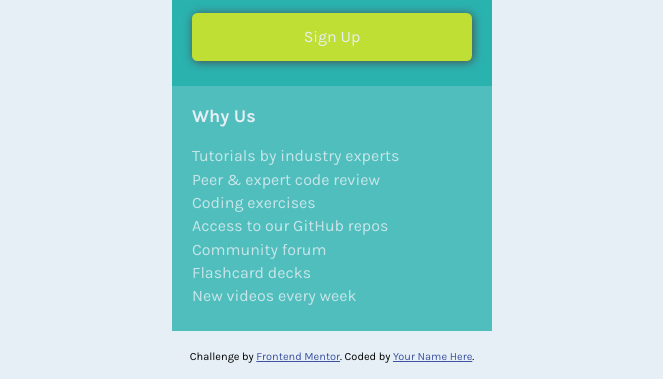
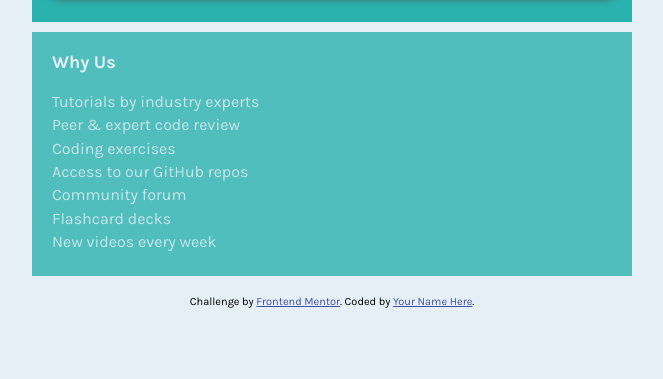
Before and after one commit to LevanceWam/Components, a plain HTML site: page SinglePriceColumn/index.html in a window 1280 px wide. Shown: the part 421-800 px from the top of the page, without its empty margins (308-971 px from the left). Drawn offline with Linux system fonts and the light colour scheme.

Commit message:
starting on the grid

```diff
--- a/SinglePriceColumn/css/style.css
+++ b/SinglePriceColumn/css/style.css
@@ -36,13 +36,13 @@ body {
 /* * Container  */
 
 .container {
-    max-width: 320px;
+    max-width: 320vw;
     margin: 20px auto;
 }
 
 @media screen and (min-width:768px) {
     .container {
-        max-width: ;
+        max-width: 600px;
     }
 }
 
@@ -143,3 +143,11 @@ body {
     margin-bottom: .5rem;
     opacity: .8;
 }
+
+/* * grid */
+
+.grid {
+    display: grid;
+    /* grid-template: repeat(1,50fr), repeat(2,50fr); */
+    gap: 10px;
+}
```
